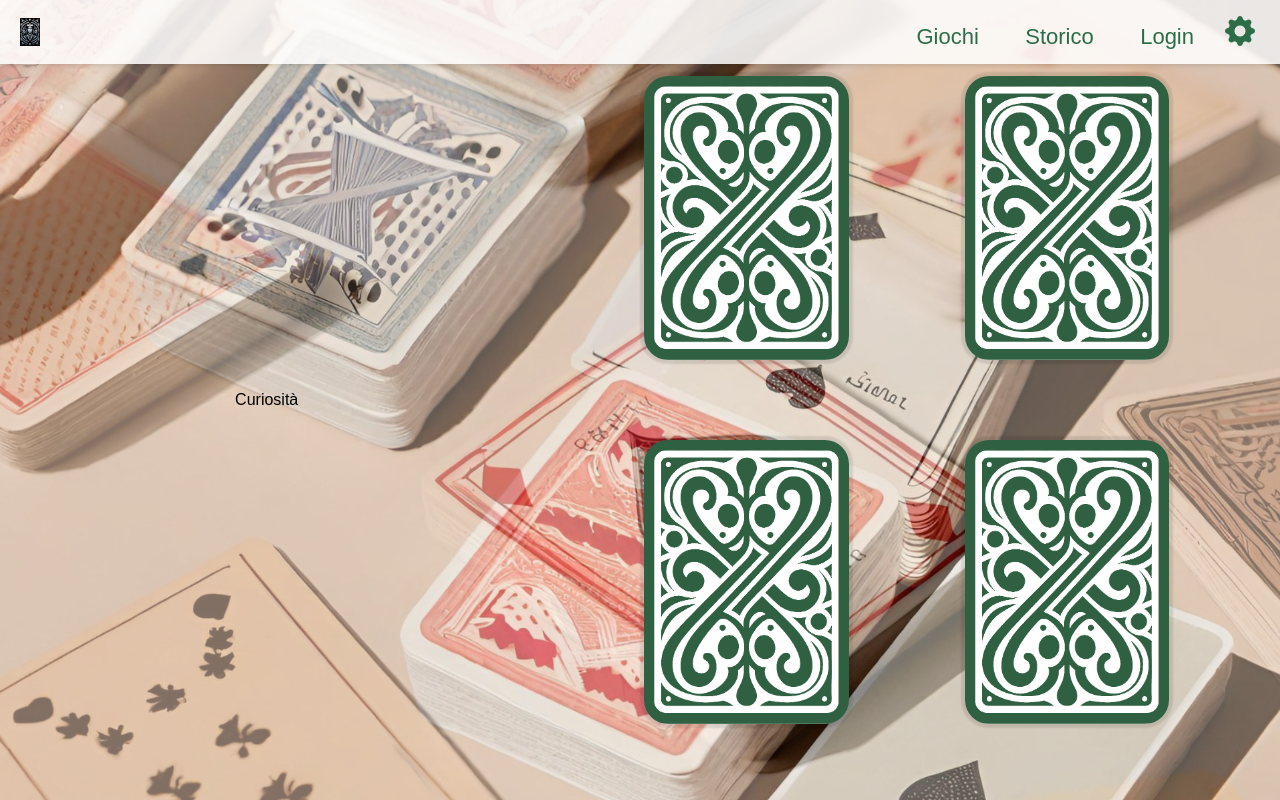
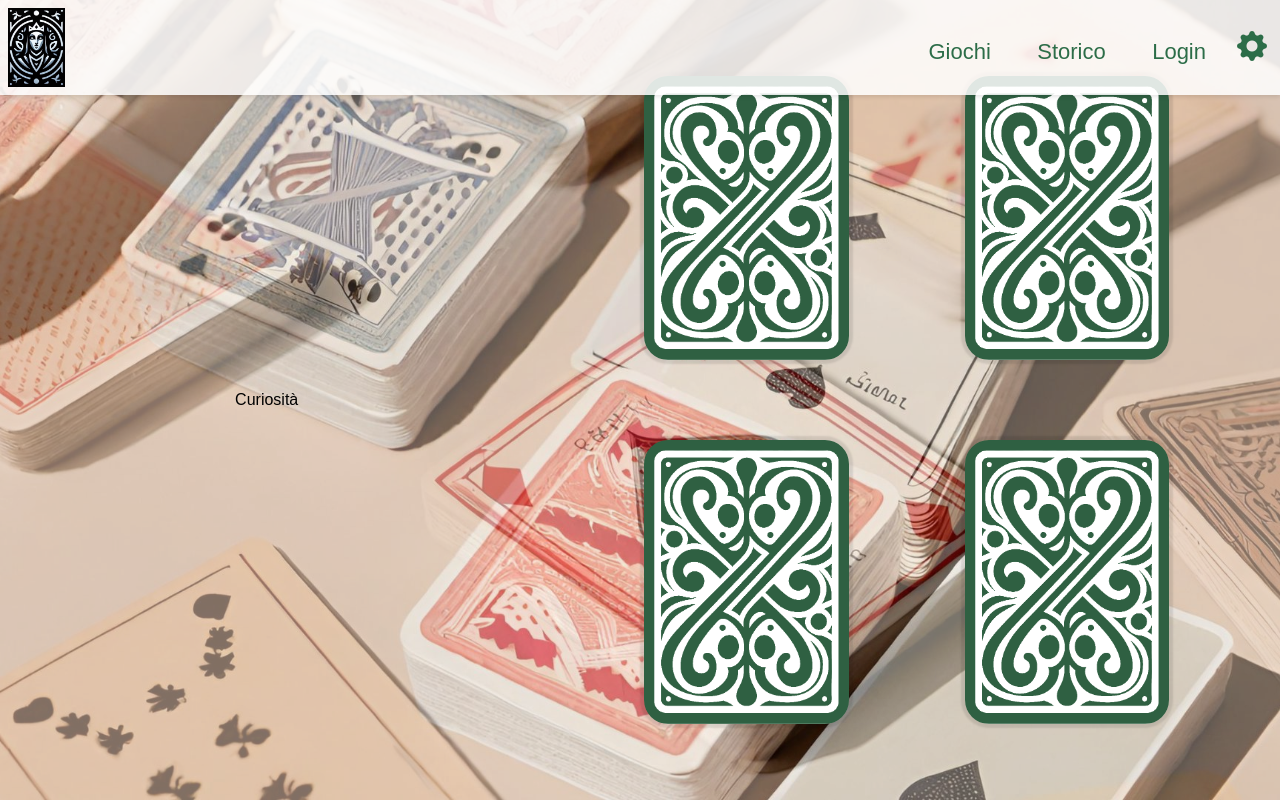
Before and after one commit to chiasrfn/sito, a PHP site: page /home.html in a window 1280 px wide. Run offline with PHP 8.4, Linux system fonts and the light colour scheme.

Commit message:
Add files via upload

```diff
--- a/style.css
+++ b/style.css
@@ -79,10 +79,9 @@ button {
 
 
 .logo{
-    width: 20px;
+    width: 4.5%;
     cursor: pointer;
 }
-
 
 .fascia_bianca {
     background-color: rgba(255, 255, 255, 0.85);
@@ -102,7 +101,7 @@ button {
     display: flex;
     justify-content: space-between;
     align-items: center;
-    padding: 0 20px;
+    padding: 0 0.5em;
     display: flex;
 }
 
```
